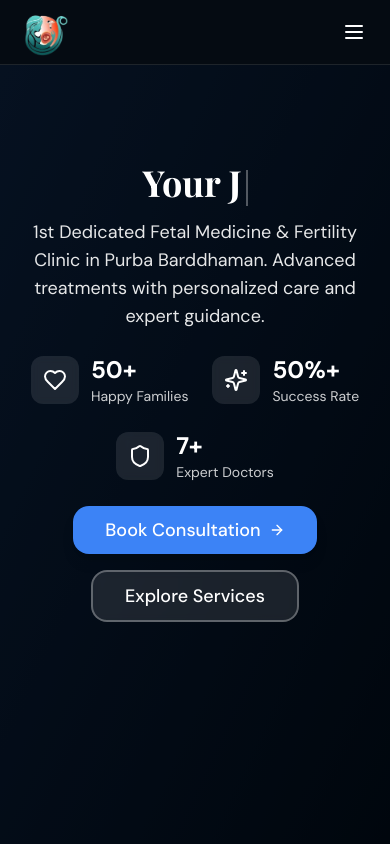
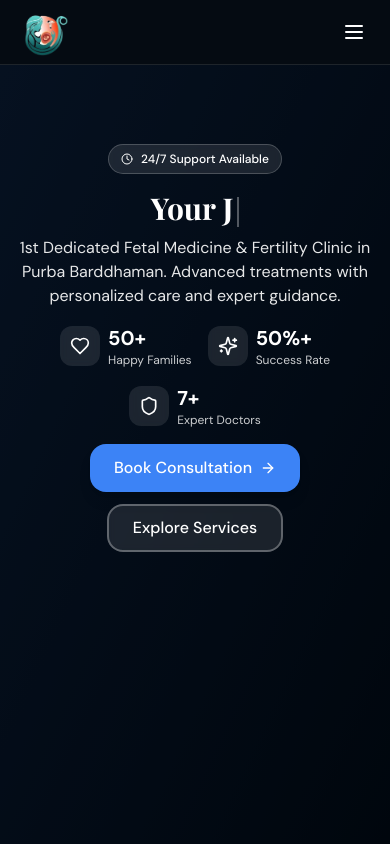
Before and after one commit to SrutiGupta/URAAN, a React (Vite) app: page / in a window 390 px wide. Shown: the top 844 px of the page. Built offline with nearby package versions, Linux system fonts and the light colour scheme; the HTML template or start-up script is replaced by a standard one; a web font is replaced by a local one.

Commit message:
24/7 avaible

```diff
--- a/src/components/home/HeroSection.tsx
+++ b/src/components/home/HeroSection.tsx
@@ -1,6 +1,6 @@
 import { Button } from "@/components/ui/button";
 import { openWhatsApp } from "@/lib/whatsapp";
-import { ArrowRight, Heart, Sparkles, Shield } from "lucide-react";
+import { ArrowRight, Heart, Sparkles, Shield, Clock } from "lucide-react";
 import { Link } from "react-router-dom";
 import { FadeIn } from "@/components/FadeIn";
 import { AnimatedButton } from "@/components/AnimatedButton";
@@ -84,7 +84,7 @@ export function HeroSection() {
   const [videoError, setVideoError] = useState(false);
 
   return (
-    <section className="relative w-full h-screen flex items-start md:items-center justify-center overflow-hidden pt-24 md:pt-0">
+    <section className="relative w-full h-screen flex items-start md:items-center justify-center overflow-hidden pt-20 md:pt-0">
       {/* Video Background */}
       {!videoError ? (
         <video
@@ -108,14 +108,22 @@ export function HeroSection() {
       {/* Content */}
       <div className="container-custom relative z-10 px-4">
         <div className="max-w-4xl mx-auto text-center">
-          <div className="space-y-6">
+          <div className="space-y-4 md:space-y-6">
+            {/* Badge */}
+            <FadeIn delay={0}>
+              <div className="inline-flex items-center gap-2 px-3 py-1.5 md:px-4 md:py-2 rounded-full bg-white/10 backdrop-blur-sm border border-white/20">
+                <Clock className="w-3 h-3 md:w-4 md:h-4 text-white" />
+                <span className="text-xs md:text-sm font-medium text-white">24/7 Support Available</span>
+              </div>
+            </FadeIn>
+
             {/* Heading */}
-            <FadeIn delay={0}>
-              <div className="space-y-3">
-                <h1 className="text-4xl md:text-5xl lg:text-6xl font-display font-bold text-white leading-tight min-h-[1.2em]">
+            <FadeIn delay={0.1}>
+              <div className="space-y-2 md:space-y-3">
+                <h1 className="text-3xl md:text-5xl lg:text-6xl font-display font-bold text-white leading-tight min-h-[1.2em]">
                   <TypingText />
                 </h1>
-                <p className="text-lg md:text-xl text-white/90 max-w-3xl mx-auto">
+                <p className="text-base md:text-xl text-white/90 max-w-3xl mx-auto">
                   1st Dedicated Fetal Medicine & Fertility Clinic in Purba Barddhaman.
                   Advanced treatments with personalized care and expert guidance.
                 </p>
@@ -123,52 +131,52 @@ export function HeroSection() {
             </FadeIn>
 
             {/* Stats */}
-            <FadeIn delay={0.1}>
-              <div className="flex flex-wrap justify-center gap-6 md:gap-8">
-                <div className="flex items-center gap-3">
-                  <div className="w-12 h-12 rounded-lg bg-white/10 backdrop-blur-sm flex items-center justify-center">
-                    <Heart className="w-6 h-6 text-white" />
+            <FadeIn delay={0.2}>
+              <div className="flex flex-wrap justify-center gap-4 md:gap-8">
+                <div className="flex items-center gap-2">
+                  <div className="w-10 h-10 md:w-12 md:h-12 rounded-lg bg-white/10 backdrop-blur-sm flex items-center justify-center">
+                    <Heart className="w-5 h-5 md:w-6 md:h-6 text-white" />
                   </div>
                   <div className="text-left">
-                    <p className="text-2xl font-bold text-white">50+</p>
-                    <p className="text-sm text-white/80">Happy Families</p>
+                    <p className="text-xl md:text-2xl font-bold text-white">50+</p>
+                    <p className="text-xs md:text-sm text-white/80">Happy Families</p>
                   </div>
                 </div>
-                <div className="flex items-center gap-3">
-                  <div className="w-12 h-12 rounded-lg bg-white/10 backdrop-blur-sm flex items-center justify-center">
-                    <Sparkles className="w-6 h-6 text-white" />
+                <div className="flex items-center gap-2">
+                  <div className="w-10 h-10 md:w-12 md:h-12 rounded-lg bg-white/10 backdrop-blur-sm flex items-center justify-center">
+                    <Sparkles className="w-5 h-5 md:w-6 md:h-6 text-white" />
                   </div>
                   <div className="text-left">
-                    <p className="text-2xl font-bold text-white">50%+</p>
-                    <p className="text-sm text-white/80">Success Rate</p>
+                    <p className="text-xl md:text-2xl font-bold text-white">50%+</p>
+                    <p className="text-xs md:text-sm text-white/80">Success Rate</p>
                   </div>
                 </div>
-                <div className="flex items-center gap-3">
-                  <div className="w-12 h-12 rounded-lg bg-white/10 backdrop-blur-sm flex items-center justify-center">
-                    <Shield className="w-6 h-6 text-white" />
+                <div className="flex items-center gap-2">
+                  <div className="w-10 h-10 md:w-12 md:h-12 rounded-lg bg-white/10 backdrop-blur-sm flex items-center justify-center">
+                    <Shield className="w-5 h-5 md:w-6 md:h-6 text-white" />
                   </div>
                   <div className="text-left">
-                    <p className="text-2xl font-bold text-white">7+</p>
-                    <p className="text-sm text-white/80">Expert Doctors</p>
+                    <p className="text-xl md:text-2xl font-bold text-white">7+</p>
+                    <p className="text-xs md:text-sm text-white/80">Expert Doctors</p>
                   </div>
                 </div>
               </div>
             </FadeIn>
 
             {/* CTAs */}
-            <FadeIn delay={0.2}>
-              <div className="flex flex-col sm:flex-row gap-4 justify-center">
+            <FadeIn delay={0.3}>
+              <div className="flex flex-col sm:flex-row gap-3 justify-center">
                 <AnimatedButton
                   onClick={() => openWhatsApp()}
-                  className="bg-primary hover:bg-primary-dark text-white px-8 py-6 text-lg"
+                  className="bg-primary hover:bg-primary-dark text-white px-6 py-4 md:px-8 md:py-6 text-base md:text-lg"
                   size="lg"
                 >
                   Book Consultation
-                  <ArrowRight className="w-5 h-5" />
+                  <ArrowRight className="w-4 h-4 md:w-5 md:h-5" />
                 </AnimatedButton>
                 <AnimatedButton
                   asChild
-                  className="bg-white/10 backdrop-blur-sm hover:bg-white/20 text-white border-white/30 px-8 py-6 text-lg"
+                  className="bg-white/10 backdrop-blur-sm hover:bg-white/20 text-white border-white/30 px-6 py-4 md:px-8 md:py-6 text-base md:text-lg"
                   variant="outline"
                   size="lg"
                 >
```
